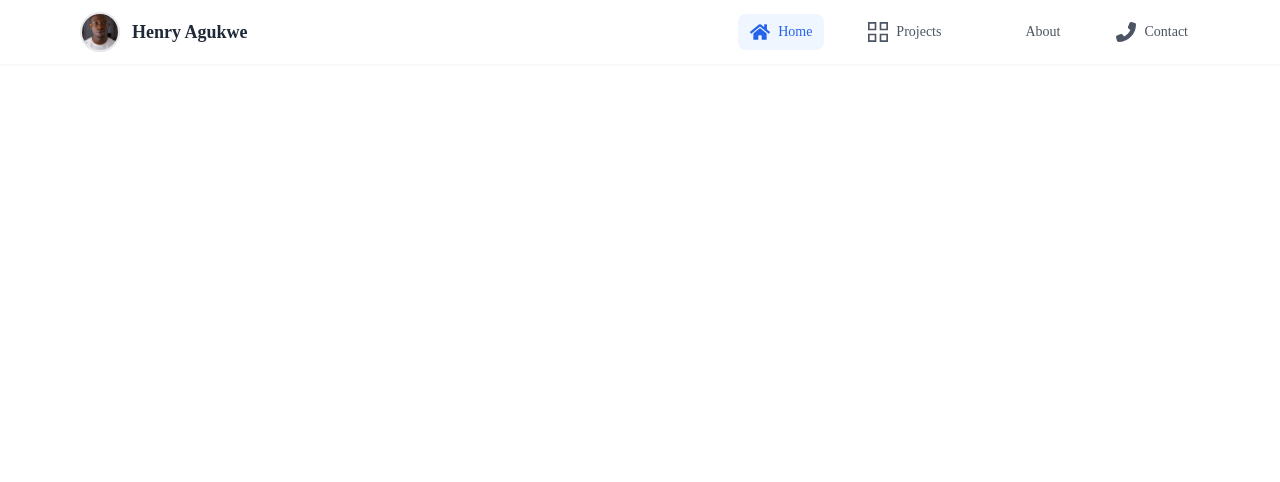
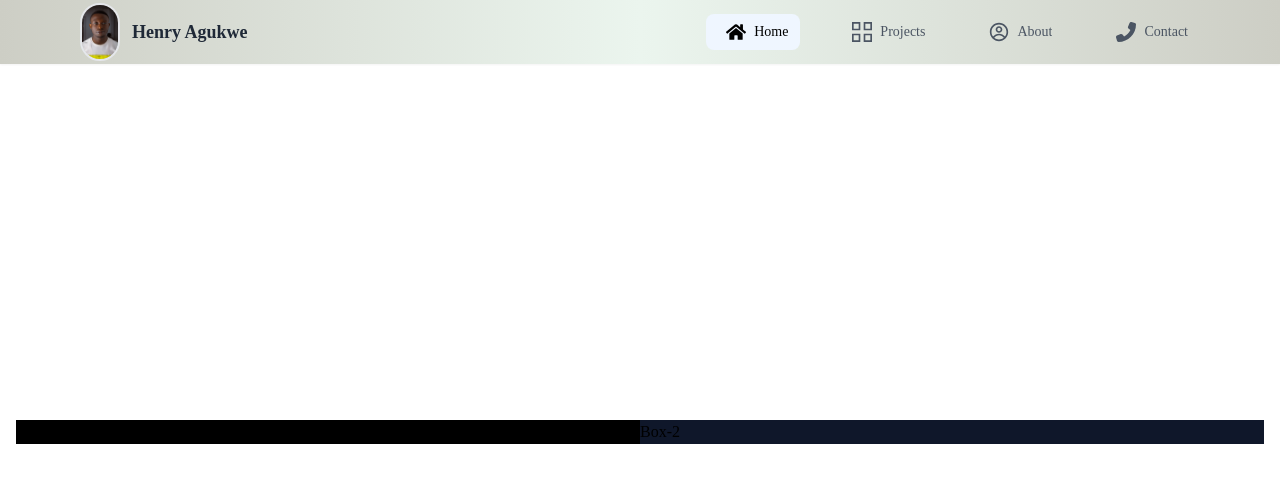
Before and after one commit to TheDEV111/Portfolio, a React (Create React App) app: page / in a window 1280 px wide. Shown: the top 482 px of the page. Built offline with nearby package versions, Linux system fonts and the light colour scheme.

Commit message:
routing and hero section styles

```diff
--- a/src/App.js
+++ b/src/App.js
@@ -1,13 +1,16 @@
 import React from 'react';
-import { BrowserRouter as Router, Route } from 'react-router-dom';
+import { BrowserRouter as Router, Routes, Route } from 'react-router-dom';
 import Home from './Pages/Home';
 
 const App = () => {
   return (
     <div>
-      <Router>
-        <Home />
-      </Router>
+       <Router>
+      <Routes>
+        <Route path="/" element={<Home />} />
+        {/* <Route path="/projects" element={<Projects />} /> */}
+      </Routes>
+    </Router>
     </div>
   );
 };
--- a/src/Components/Hero.jsx
+++ b/src/Components/Hero.jsx
@@ -0,0 +1,16 @@
+import React from 'react'
+
+const Hero = () => {
+  return (
+    <div className="container min-h-[calc(100vh-64px)] flex justify-evenly items-center mx-auto px-4 sm:flex-col md:flex-row">
+      <div className="flex-1 bg-black">
+        Box-1
+      </div>
+      <div className="flex-1 bg-slate-900">
+        <h1>Box-2</h1>
+      </div>
+    </div>
+  )
+}
+
+export default Hero
--- a/src/Components/Navbar.jsx
+++ b/src/Components/Navbar.jsx
@@ -4,9 +4,10 @@ import { GrProjects } from "react-icons/gr";
 import { FaPhoneFlip } from "react-icons/fa6";
 import { FaBars } from "react-icons/fa";
 import { FaHome } from "react-icons/fa";
-import { IconBase } from "react-icons";
+// import { IconBase } from "react-icons";
 import { FaTimes } from "react-icons/fa";
 import imageProfile from "../Assets/imageProfile.JPG";
+import { CgProfile } from "react-icons/cg";
 
 
 const profile = imageProfile
@@ -17,12 +18,12 @@ const Navbar = () => {
   const navLinks = [
     { icon: <FaHome size={20} />, path: "/", label: "Home" },
     { icon: <GrProjects size={20} />, path: "/projects", label: "Projects" },
-    { icon: <IconBase size={20} />, path: "/about", label: "About" },
+    { icon: <CgProfile size={20} />, path: "/about", label: "About" },
     { icon: <FaPhoneFlip size={20} />, path: "/contact", label: "Contact" },
   ];
 
   return (
-    <nav className="fixed top-0 left-0 right-0 bg-white/90 backdrop-blur-sm shadow-sm z-50">
+    <nav className="fixed top-0 left-0 right-0 bg-gradient-to-r from-[#CDCEC5] via-[#EBF5EE] to-[#CDCEC5] backdrop-blur-sm shadow-sm z-50">
       <div className="max-w-6xl mx-auto px-4">
         <div className="flex items-center justify-between h-16">
           {/* Logo and Profile Section */}
@@ -30,7 +31,7 @@ const Navbar = () => {
             <img
               src={profile}
               alt="Henry Agukwe"
-              className="w-10 h-10 rounded-full object-cover border-2 border-gray-200"
+              className="w-10 h-15 rounded-full object-cover border-2 border-gray-200"
             />
             <h1 className="text-lg font-bold text-gray-800 hidden sm:block">
               Henry Agukwe
@@ -44,15 +45,30 @@ const Navbar = () => {
                 key={index}
                 to={link.path}
                 className={({ isActive }) =>
-                  `flex items-center space-x-2 px-3 py-2 rounded-lg transition-colors duration-200
+                  `group flex items-center space-x-2 px-3 py-2 rounded-lg relative overflow-hidden
                   ${isActive
-                    ? 'text-blue-600 bg-blue-50'
-                    : 'text-gray-600 hover:text-blue-600 hover:bg-gray-50'
+                    ? 'text-black bg-blue-50'
+                    : 'text-gray-600 hover:text-[#CDCEC5]'
                   }`
                 }
               >
-                <span className="text-lg">{link.icon}</span>
-                <span className="font-medium text-sm">{link.label}</span>
+                {/* Animated background */}
+                <div className="absolute inset-0 bg-gray-50 transform origin-left scale-x-0 transition-transform duration-300 ease-out group-hover:scale-x-100" />
+
+                {/* Icon with spring animation */}
+                <span className="relative text-lg transform transition-all duration-300 ease-out group-hover:scale-110 group-hover:-translate-y-0.5">
+                  {link.icon}
+                </span>
+
+                {/* Text with slide-up reveal effect */}
+                <span className="relative font-medium text-sm overflow-hidden">
+                  <span className="relative inline-block transform transition-transform duration-300 group-hover:-translate-y-full">
+                    {link.label}
+                  </span>
+                  <span className="absolute top-0 left-0 inline-block transform translate-y-full transition-transform duration-300 group-hover:translate-y-0">
+                    {link.label}
+                  </span>
+                </span>
               </NavLink>
             ))}
           </div>
--- a/src/Pages/Home.jsx
+++ b/src/Pages/Home.jsx
@@ -1,11 +1,16 @@
-import React from 'react'
-import Navbar from '../Components/Navbar'
+import React from 'react';
+import Navbar from '../Components/Navbar';
+import Hero from '../Components/Hero';
 
 const Home = () => {
   return (
-    <div>
-      <Navbar />
-    </div>
+    <div className="min-h-screen">
+    <Navbar />
+    {/* Add padding-top to account for fixed navbar */}
+    <main className="pt-16">
+      <Hero />
+    </main>
+  </div>
   )
 }
 
```
Also changed, not shown: src/Components/About.jsx (deleted), src/Pages/About.jsx (added).
